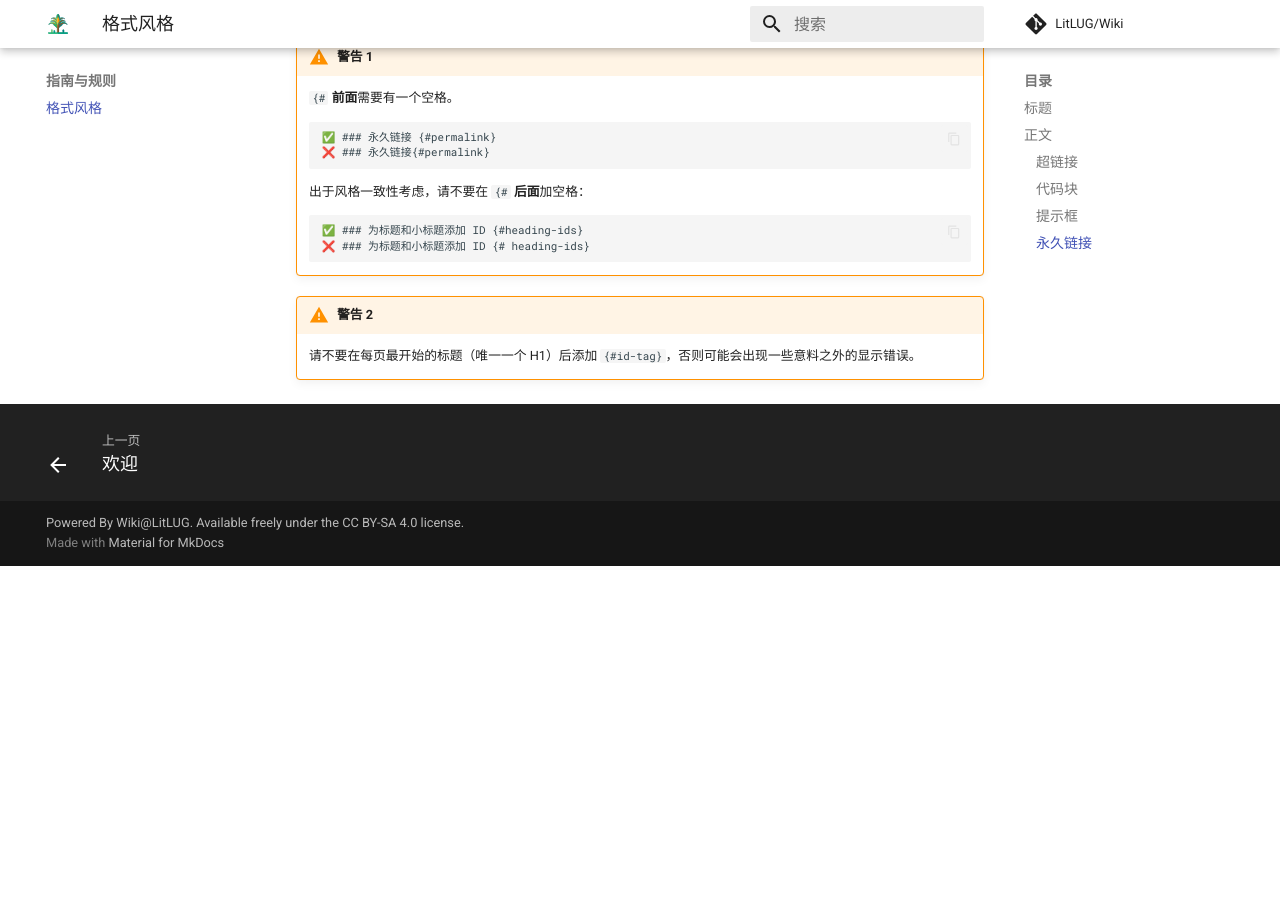
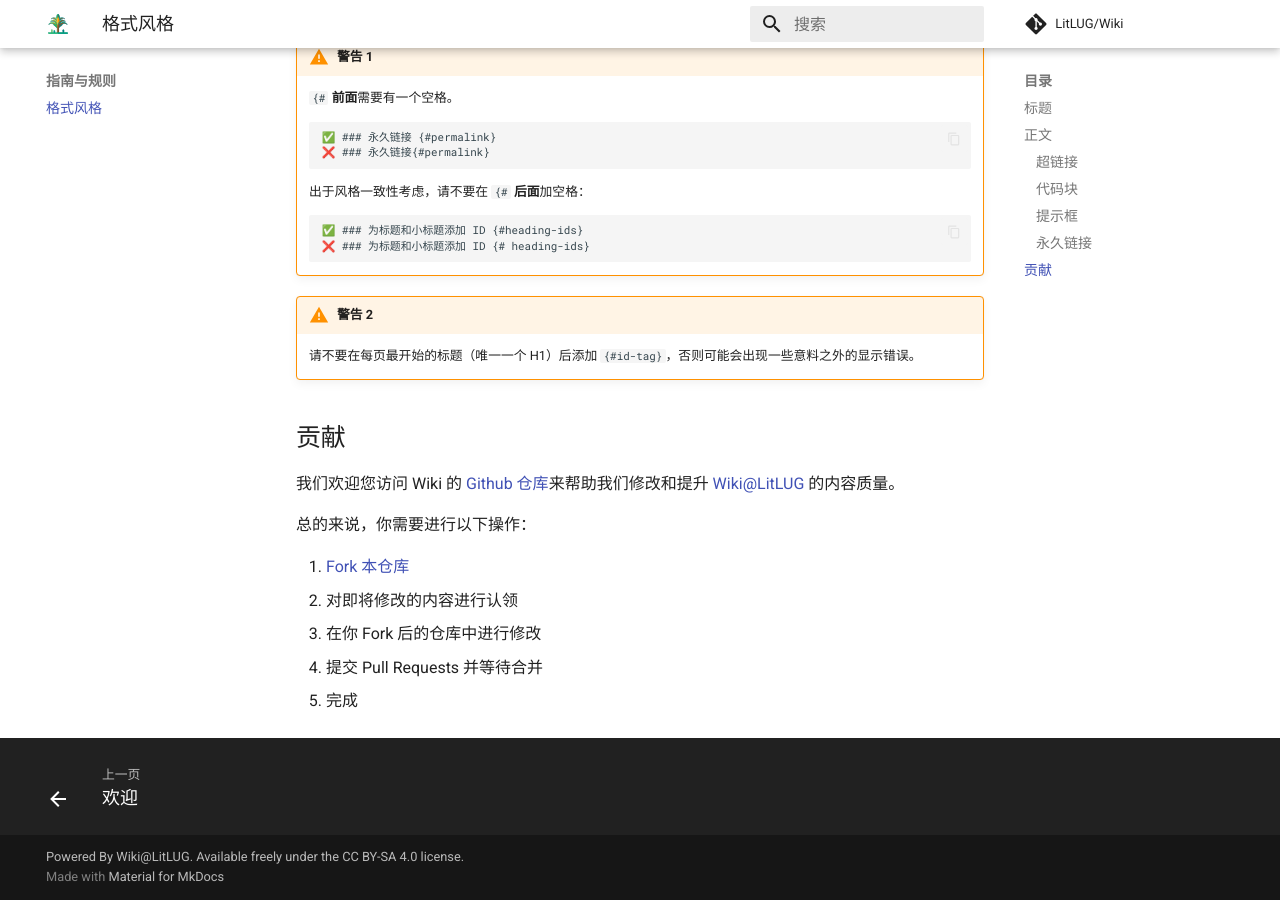
Before and after one commit to LitLug/wiki, an MkDocs documentation site: the page built from docs/rules/styleguide.md, in a window 1280 px wide and 900 px high, scrolled down 2957 px. Built offline with MkDocs 1.6.1 and Material for MkDocs 9.7.7, drawn with Linux system fonts in a browser that asks for light colours; comment, search, counter and statistics services are not loaded; before the commit the page ends 3523 px from its top, so only the background shows below that.

Commit message:
:sparkles: feat: 新增了贡献词条

```diff
--- a/docs/rules/styleguide.md
+++ b/docs/rules/styleguide.md
@@ -141,3 +141,15 @@
 !!! warning "警告 2"
 
     请不要在每页最开始的标题（唯一一个 H1）后添加 `{#id-tag}`，否则可能会出现一些意料之外的显示错误。
+
+## 贡献 {#contribute}
+
+我们欢迎您访问 Wiki 的 [Github 仓库](https://github.com/LitLug/wiki/){:target="\_blank"}来帮助我们修改和提升 [Wiki@LitLUG](//litlug.wiki) 的内容质量。
+
+总的来说，你需要进行以下操作：
+
+1. [Fork 本仓库](https://github.com/LitLug/wiki/fork)
+2. 对即将修改的内容进行认领
+3. 在你 Fork 后的仓库中进行修改
+4. 提交 Pull Requests 并等待合并
+5. 完成
```
